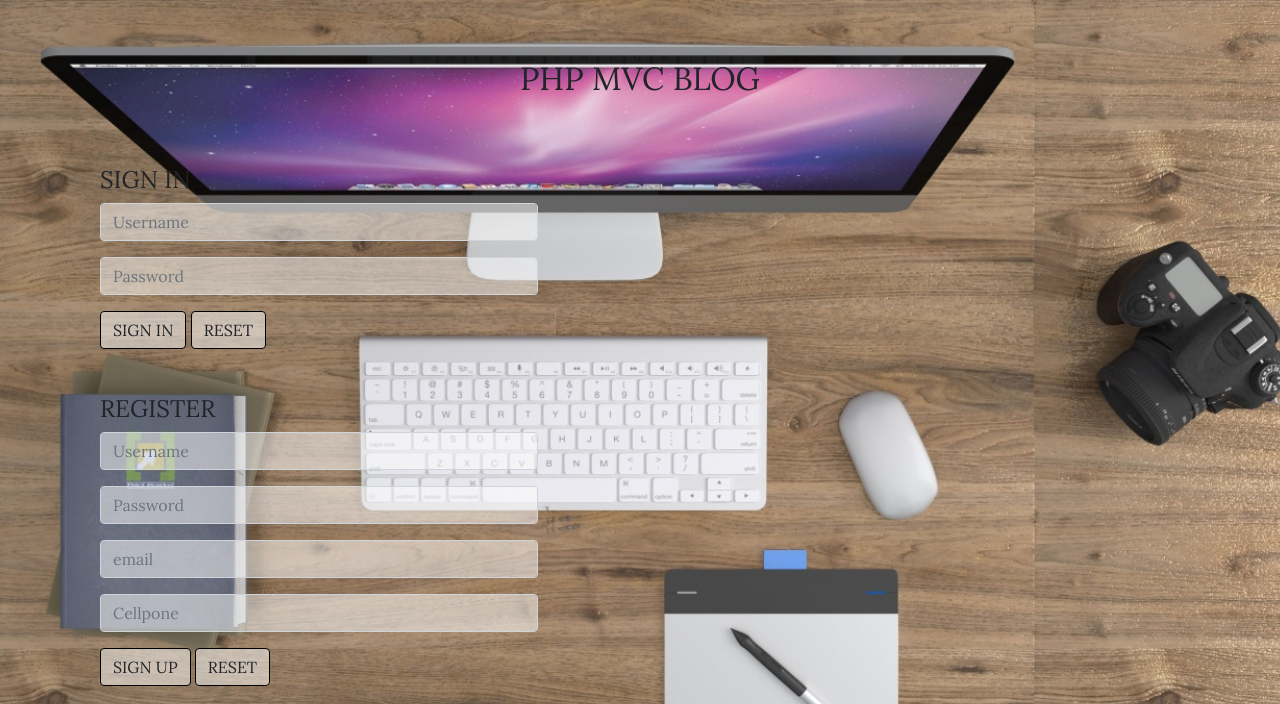
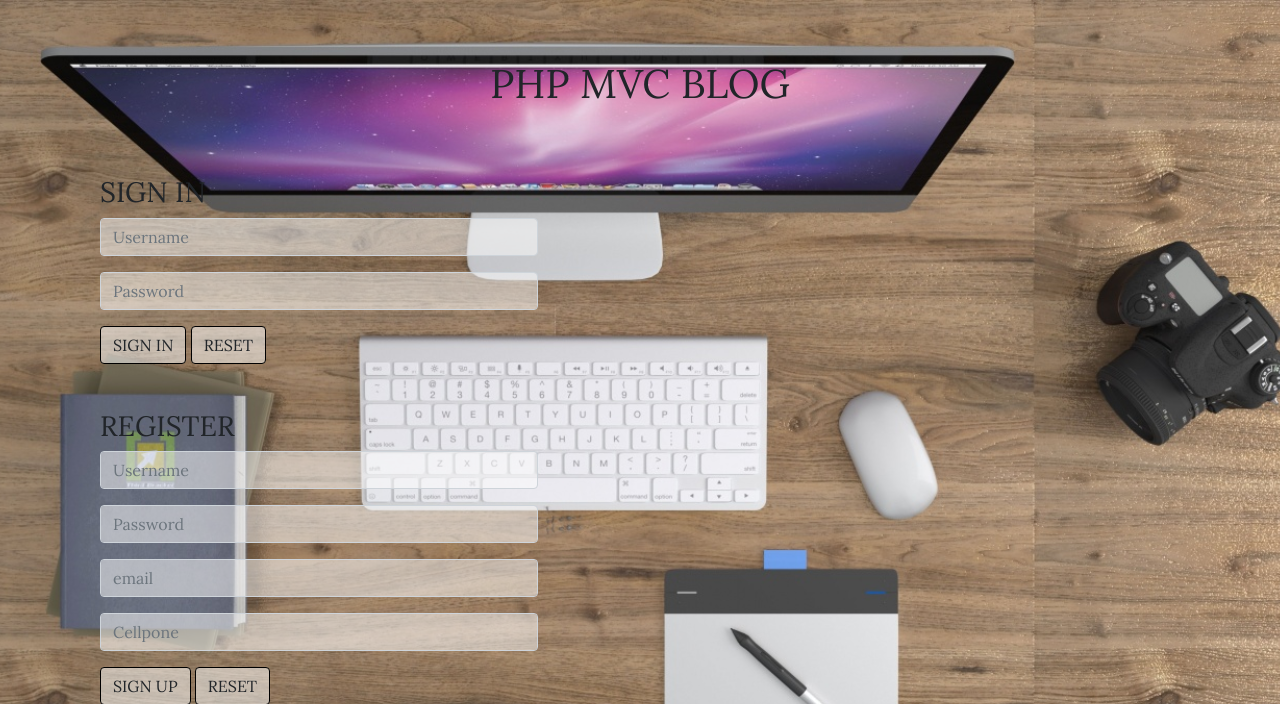
Before and after one commit to megabreakage/mvcBlog, a CodeIgniter app: page /blogs/index.php/blogs/index in a window 1280 px wide. Shown: the top 704 px of the page. Run offline with CodeIgniter, Linux system fonts and the light colour scheme; some libraries are stand-ins or nearby versions.

Commit message:
Changes the font size of the content tittl & subtitles

```diff
--- a/application/views/blogs.php
+++ b/application/views/blogs.php
@@ -10,10 +10,10 @@
 </style>
 <div class="container pt pb">
   <div class="title pt pb">
-    <h2 class="text-center">PHP MVC BLOG</h2>
+    <h1 class="text-center">PHP MVC BLOG</h1>
   </div>
   <div class="col-md-6 col-sm-12 login pt">
-    <h4>SIGN IN</h4>
+    <h3>SIGN IN</h3>
 
     <?php if(isset($_SESSION['response'])): ?>
       <div class="col-md-6 col-md-offset-3 col-sm-12 alert alert-success text-center">
@@ -38,7 +38,7 @@
     <?php echo form_close(); //ends the login form operatuons?>
   </div>
   <div class="col-md-6 col-sm-12 register pt">
-    <h4>REGISTER</h4>
+    <h3>REGISTER</h3>
 
     <?php echo validation_errors(); ?>
 
```
